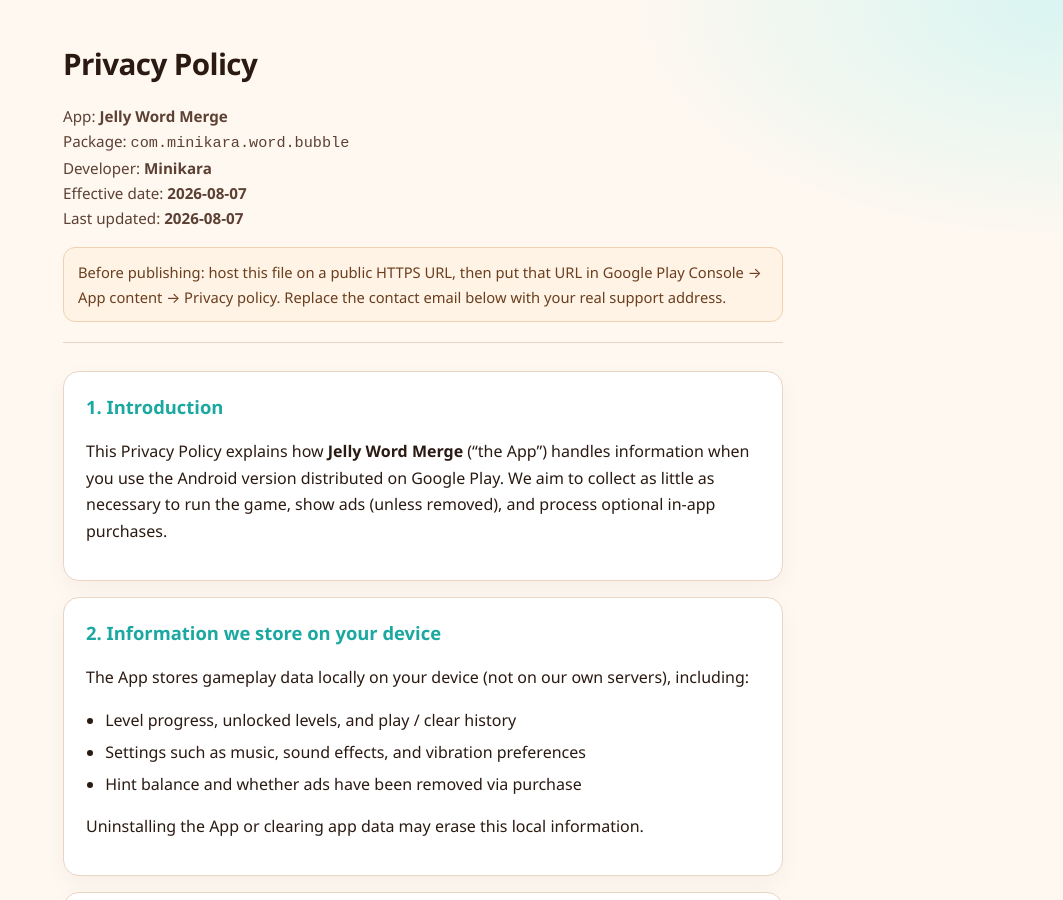
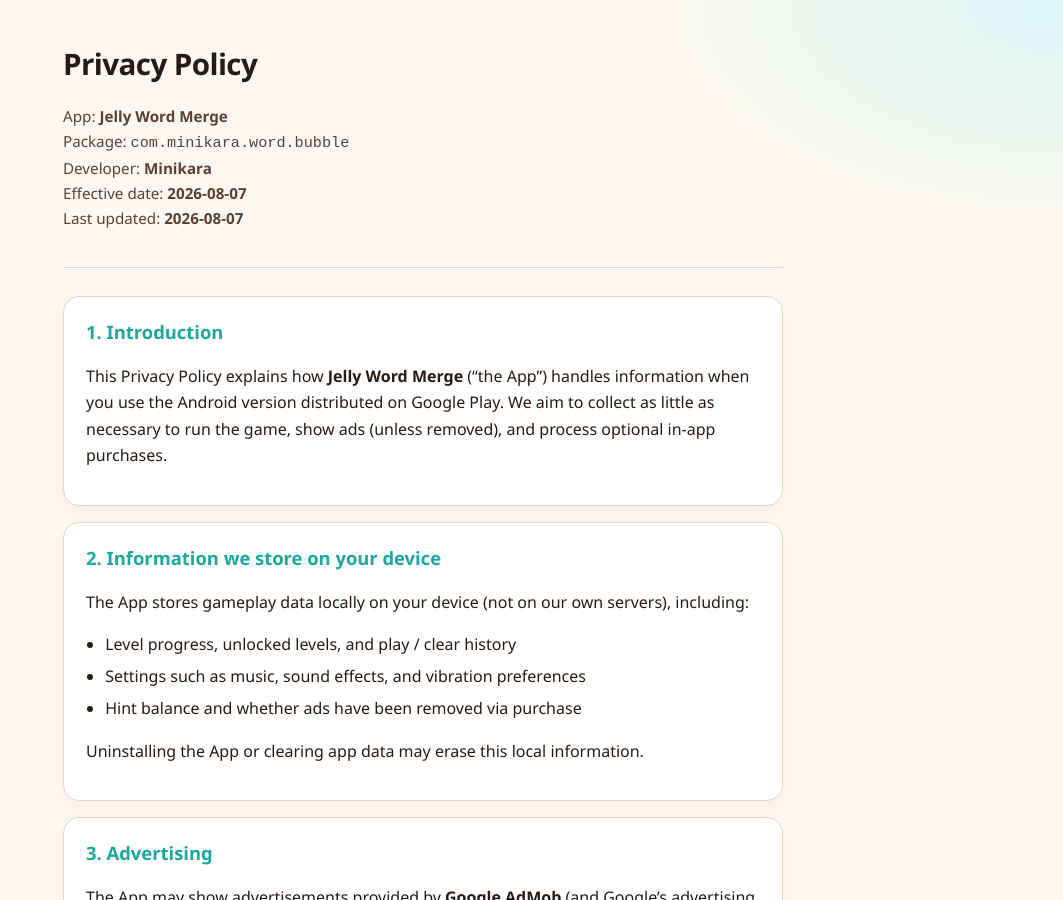
Before and after one commit to bitdream/bitdream.github.io, a Jekyll site: the page privacy-jelly-word.html, which Jekyll copies as it is, in a window 1280 px wide and 900 px high. Shown: the whole window, without its empty margins (217-1280 px from the left). Built offline with Jekyll 4.4.1, drawn with Linux system fonts in a browser that asks for light colours; some of the changed text lies outside the part shown.

Commit message:
Update privacy-jelly-word.html

```diff
--- a/privacy-jelly-word.html
+++ b/privacy-jelly-word.html
@@ -86,11 +86,6 @@
         Developer: <strong>Minikara</strong><br />
         Effective date: <strong>2026-08-07</strong><br />
         Last updated: <strong>2026-08-07</strong>
-      </p>
-      <p class="note">
-        Before publishing: host this file on a public HTTPS URL, then put that URL in
-        Google Play Console → App content → Privacy policy.
-        Replace the contact email below with your real support address.
       </p>
     </header>
 
@@ -235,7 +230,7 @@
       </p>
       <p>
         Developer: <strong>Minikara</strong><br />
-        Email: <a href="mailto:REPLACE_WITH_YOUR_EMAIL@example.com">REPLACE_WITH_YOUR_EMAIL@example.com</a><br />
+        Email: <a href="mailto:xiliangxu@gmail.com">xiliangxu@gmail.com</a><br />
         App: Jelly Word Merge (<code>com.minikara.word.bubble</code>)
       </p>
     </section>
```
